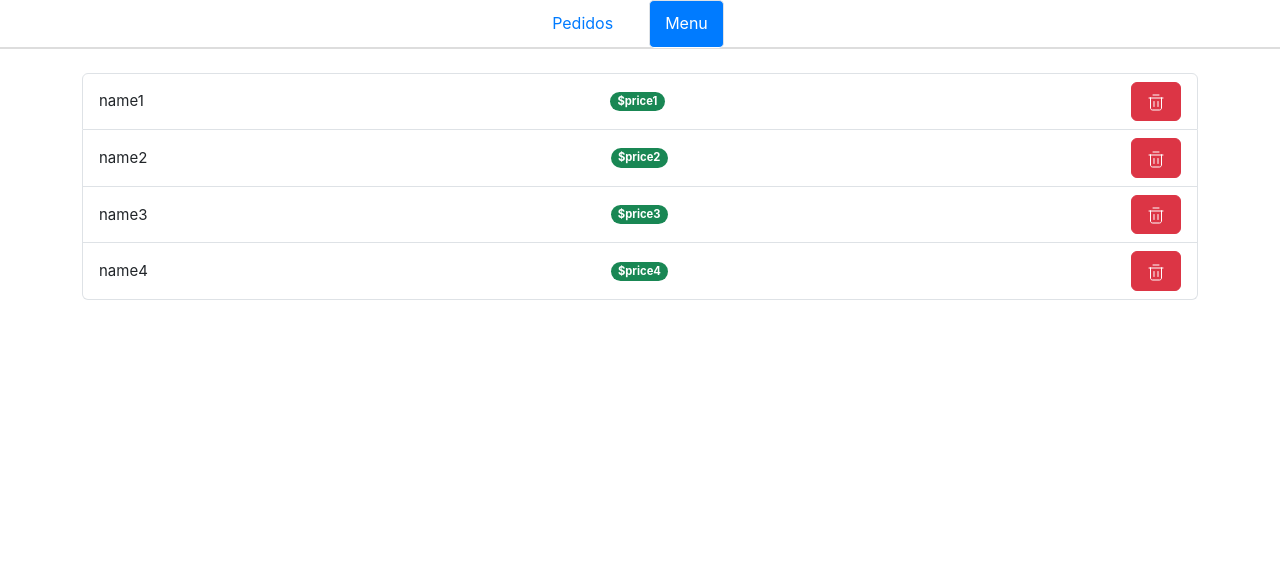
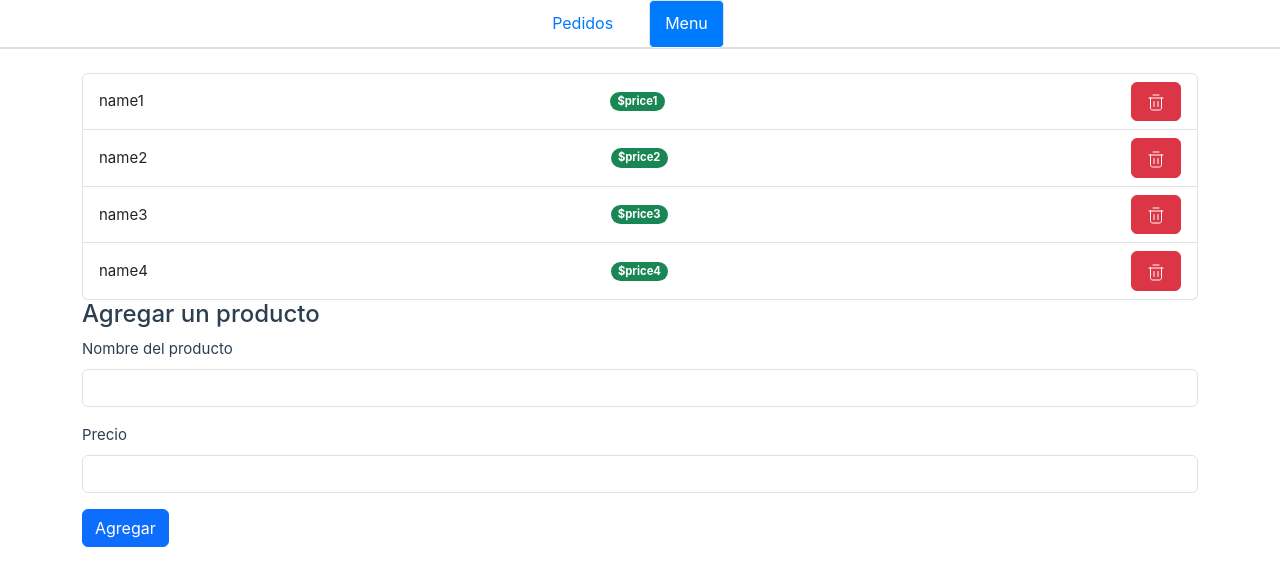
Before and after one commit to rangolucas/restaurantApp, a Vue app in the folder frontend/: page /stores/1 in a window 1280 px wide. Both pictures are taken after a click on the link "Menu". Shown: the top 586 px of the page. Built offline with nearby package versions, Linux system fonts and the light colour scheme.

Commit message:
Add item to menu functionality

```diff
--- a/frontend/src/components/MenuEditor.vue
+++ b/frontend/src/components/MenuEditor.vue
@@ -12,13 +12,21 @@ const props = defineProps({
 })
 
 const loading = ref(true)
+const apiService = getApiService()
 const menu = ref([])
-const apiService = getApiService()
+let newItem = ref({ name: '', price: '' })
 
 function deleteItem(item) {
   runAndUpdateView(() =>
     apiService.removeItemFromMenu(props.storeId, item.itemId),
   )
+}
+
+function addItem() {
+  runAndUpdateView(() => {
+    apiService.addItemToMenu(props.storeId)
+    newItem = ref({ name: '', price: '' })
+  })
 }
 
 function runAndUpdateView(action) {
@@ -52,9 +60,9 @@ onMounted(updateView)
           class="list-group-item d-flex justify-content-between align-items-center"
         >
           <span>{{ item.itemName }}</span>
-          <span class="badge bg-success rounded-pill"
-            >${{ item.itemPrice }}</span
-          >
+          <span class="badge bg-success rounded-pill">
+            ${{ item.itemPrice }}
+          </span>
           <button @click="deleteItem(item)" class="btn btn-danger">
             <img
               src="@/assets/trash.svg"
@@ -64,6 +72,31 @@ onMounted(updateView)
           </button>
         </li>
       </ul>
+
+      <form @submit.prevent="addItem" class="mb-4">
+        <h4>Agregar un producto</h4>
+        <div class="mb-3">
+          <label for="itemName" class="form-label">Nombre del producto</label>
+          <input
+            v-model="newItem.name"
+            type="text"
+            id="itemName"
+            class="form-control"
+            required
+          />
+        </div>
+        <div class="mb-3">
+          <label for="itemPrice" class="form-label">Precio</label>
+          <input
+            v-model="newItem.price"
+            type="number"
+            id="itemPrice"
+            class="form-control"
+            required
+          />
+        </div>
+        <button type="submit" class="btn btn-primary">Agregar</button>
+      </form>
     </div>
   </div>
 </template>
--- a/frontend/src/services/apiService.js
+++ b/frontend/src/services/apiService.js
@@ -64,7 +64,7 @@ export const apiServiceDev = {
   },
 
   async addItemToMenu(storeId, itemId) {
-    // do nothing
+    menuDB.push({ itemId: 'testId', itemName: 'testName', itemPrice: 'testPrice' })
   },
 
   async removeItemFromMenu(storeId, itemId) {
```
